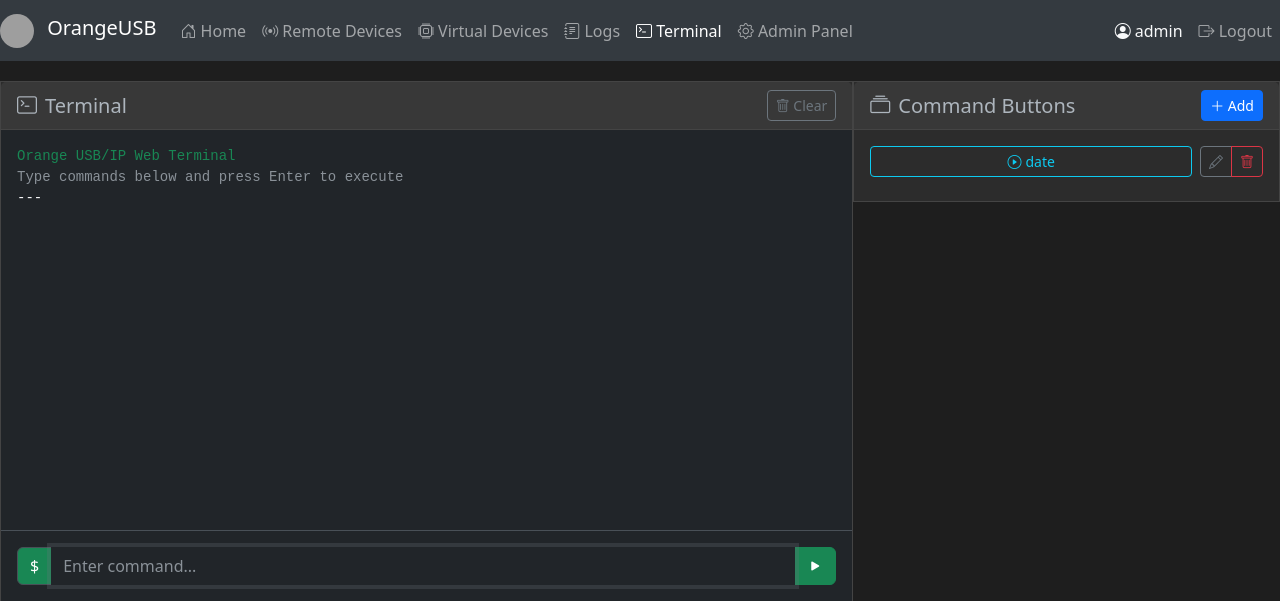
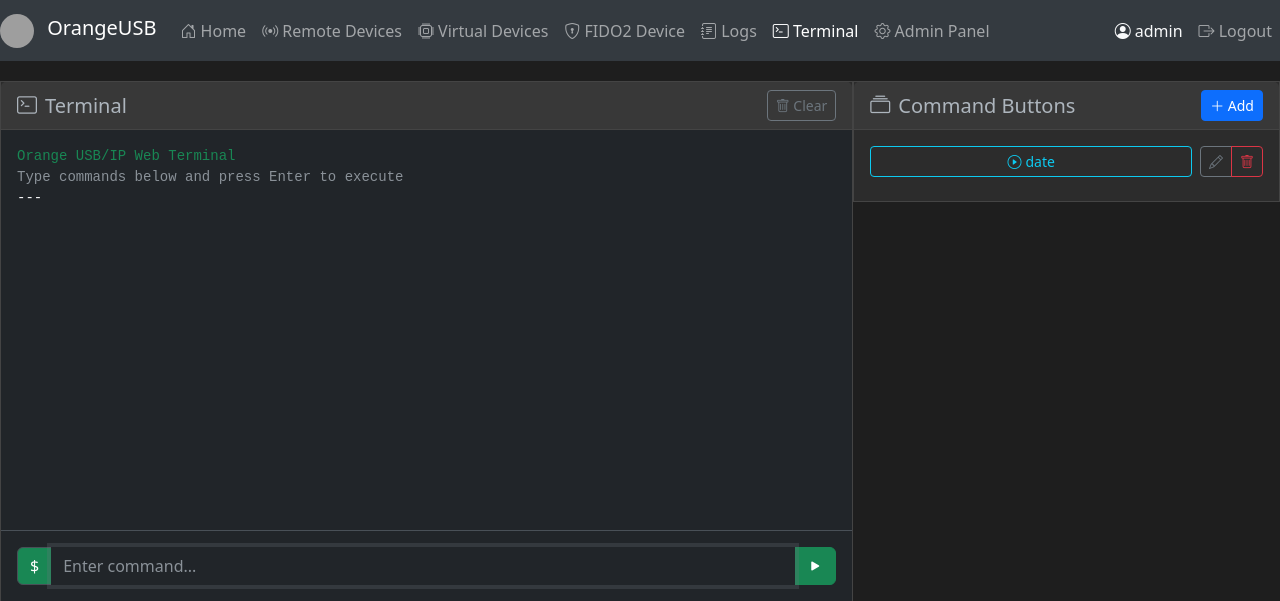
Before and after one commit to maksfaktor/usbip-web, a Flask app: page /terminal in a window 1280 px wide. Shown: the top 601 px of the page. Run offline with Flask 3, Linux system fonts and the light colour scheme; a user stored in the database is signed in; data comes from the database, SQL or seed files in the repository; grey boxes are pictures that could not be loaded.

Commit message:
Add a new navigation link for FIDO2 device management
Add a FIDO2 Device tab to the navigation bar in templates/base.html to link to the FIDO2 device page.

Replit-Commit-Author: Agent
Replit-Commit-Session-Id: 9e34b9be-03c2-4f4c-8408-ad253c365f70
Replit-Commit-Checkpoint-Type: full_checkpoint
Replit-Commit-Screenshot-Url: https://storage.googleapis.com/screenshot-production-us-central1/3913cd2f-3667-4efe-8dec-14b05e58754b/9e34b9be-03c2-4f4c-8408-ad253c365f70/5sr0RjG

```diff
--- a/templates/base.html
+++ b/templates/base.html
@@ -106,6 +106,11 @@
                         </a>
                     </li>
                     <li class="nav-item">
+                        <a class="nav-link {% if request.path == url_for('fido.device_page') %}active{% endif %}" href="{{ url_for('fido.device_page') }}">
+                            <i class="bi bi-shield-lock"></i> FIDO2 Device
+                        </a>
+                    </li>
+                    <li class="nav-item">
                         <a class="nav-link {% if request.path == url_for('logs') %}active{% endif %}" href="{{ url_for('logs') }}">
                             <i class="bi bi-journal-text"></i> Logs
                         </a>
```
Also changed, not shown: 1 other file.
